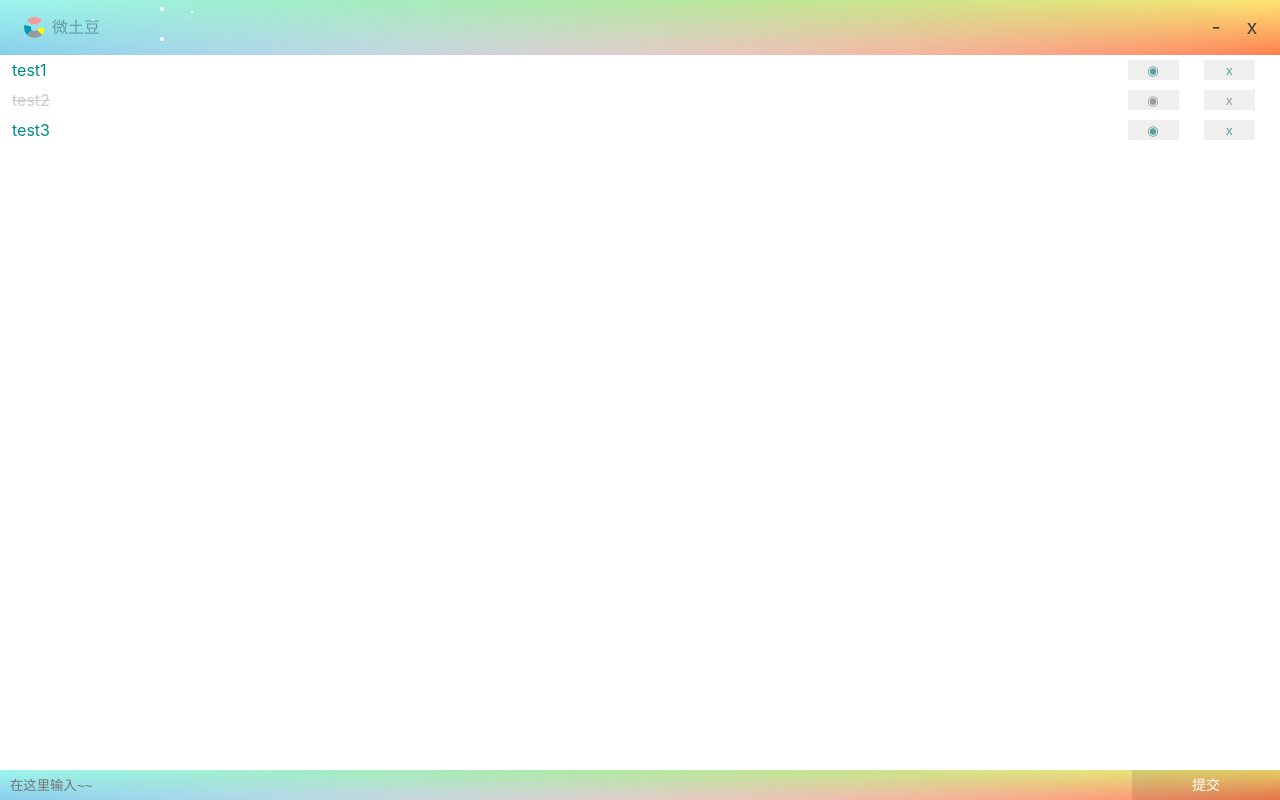
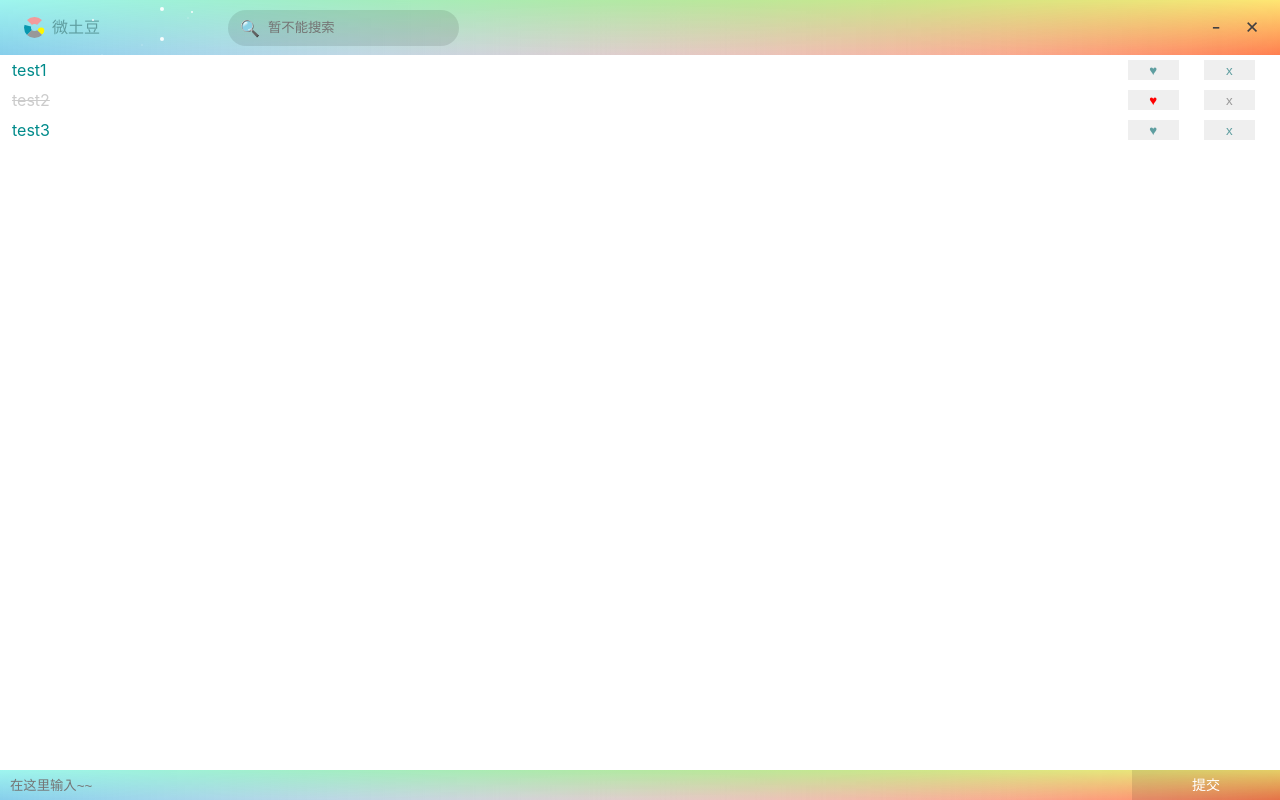
Before and after one commit to ViavaCos/vTodos, a React app: page /todos in a window 1280 px wide. Built offline with nearby package versions, Linux system fonts and the light colour scheme; no server answers.

Commit message:
add search

```diff
--- a/src/views/header/index.css
+++ b/src/views/header/index.css
@@ -37,7 +37,7 @@
   color: cadetblue;
 }
 .todos-header .search {
-  margin: 0 auto;
+  margin: auto auto auto 10%;
   display: inline-block;
 }
 .todos-header .close-btn{
--- a/src/views/header/index.js
+++ b/src/views/header/index.js
@@ -2,6 +2,7 @@ import { Component } from 'react'
 import './index.css'
 import '../../style/cool.css'
 import ipcRenderer from '../../utils/ipcRenderer'
+import Search from '../search'
 
 class Header extends Component {
   constructor(){
@@ -25,11 +26,11 @@ class Header extends Component {
         <div className="starry"></div>
         <div className="todos-logo viavacos"></div>
         <p className="todos-title">微土豆</p>
-        {/* <div className="search">
-          <input></input>
-        </div> */}
+        <div className="search">
+          <Search></Search>
+        </div>
         <div className="mini-btn" title="最小化" onClick={this.handleMiNiSize.bind(this)}>-</div>
-        <div className="close-btn" title="关闭" onClick={this.handleClose.bind(this)}>x</div>
+        <div className="close-btn" title="关闭" onClick={this.handleClose.bind(this)}>✗</div>
       </div>
     )
   }
--- /dev/null
+++ b/src/views/search/index.css
@@ -0,0 +1,21 @@
+.search-wrap {
+    display: flex;
+    padding: 4px 12px;
+    height: 28px;
+    line-height: 28px;
+    border-radius: 24px;
+    background-color: rgba(0, 0, 0, 0.1);
+}
+.search-icon {
+    color: #666;
+    margin-right: 6px;
+    vertical-align: middle;
+}
+.search-icon::before {
+    content: '\1F50D';
+}
+.search-body {
+    outline: 0 none;
+    border: 0 none;
+    background-color: transparent;
+}
--- /dev/null
+++ b/src/views/search/index.js
@@ -0,0 +1,20 @@
+import { Component } from 'react'
+import './index.css'
+
+class Search extends Component {
+    constructor(){
+        super()
+        this.state = {}
+    }
+
+    render(){
+        return (
+            <div className="search-wrap">
+                <div className="search-icon"></div>
+                <input className="search-body" placeholder="暂不能搜索"></input>
+            </div>
+        )
+    }
+}
+
+export default Search
--- a/src/views/todos/todosItem.css
+++ b/src/views/todos/todosItem.css
@@ -41,7 +41,9 @@
 .todos-item.is-finish .item-content{
   text-decoration: line-through;
 }
-.todos-item.is-finish .solve-icon,
+.todos-item.is-finish .solve-icon{
+  color: red;
+}
 .todos-item.is-finish .close-icon {
   color: #999;
 }
--- a/src/views/todos/todosItem.js
+++ b/src/views/todos/todosItem.js
@@ -57,12 +57,12 @@ class ToDosItem extends Component {
       this.state.isEdit
       ? (<div className="todos-item todos-item-edit">
           <input className="edit-content" defaultValue={data.content} type="text" onBlur={this.handleContentChange.bind(this)}/>
-          <button className="solve-icon" onClick={this.changeTodoContent.bind(this)}>√</button>
+          <button className="solve-icon" onClick={this.changeTodoContent.bind(this)}>💾</button>
           <button className="close-icon" onClick={this.changeItemStatus.bind(this, 0)}>x</button>
         </div>)
       : (<div className={'todos-item ' + (data.is_finish ? 'is-finish' : '')}>
           <div className="item-content" onClick={this.changeItemStatus.bind(this, data.is_finish)}>{ data.content }</div>
-          <button className="solve-icon" onClick={this.makeAsFinished.bind(this)}>◉</button>
+          <button className="solve-icon" onClick={this.makeAsFinished.bind(this)}>♥</button>
           <button className="close-icon" onClick={this.delToDoItem.bind(this)}>x</button>
         </div>)
     )
```
